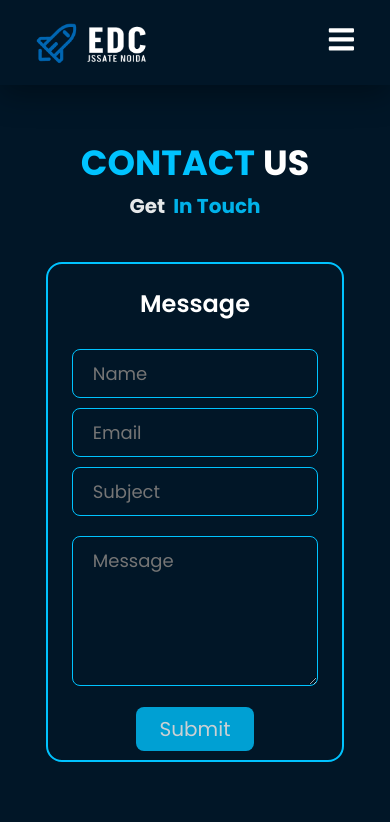
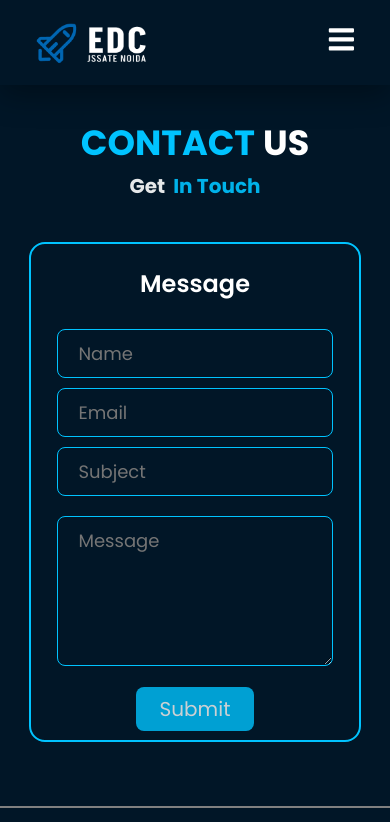
Before and after one commit to Ashish90278/EDC_Website, a React (Vite) app in the folder client/: page /contact in a window 390 px wide. Shown: the top 822 px of the page. Built offline with nearby package versions, Linux system fonts and the light colour scheme.

Commit message:
Admin Panel UI Changed

```diff
--- a/client/src/pages/Contact.css
+++ b/client/src/pages/Contact.css
@@ -342,6 +342,9 @@ form button {
 }
 
 @media (max-width: 450px) {
+  #contact{
+    padding: 0;
+  }
   .contact-header{
     font-size: 35px;
     padding-top: 25px;
```
